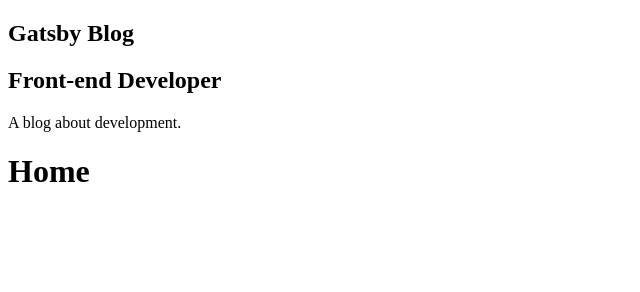
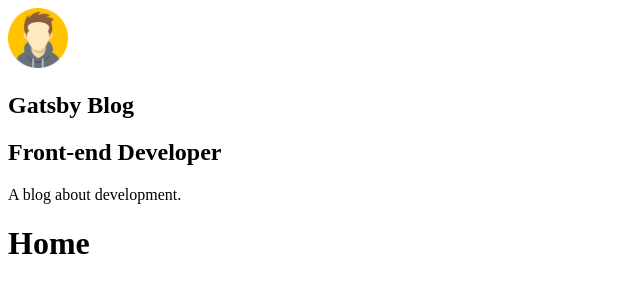
Before and after one commit to joseeduardotomazeli/gatsby-blog, a Gatsby site: page / in a window 1280 px wide. Shown: the whole page, without its empty margins (0-640 px from the left). Built offline with nearby package versions, Linux system fonts and the light colour scheme; Gatsby itself is replaced by a stand-in of ours.

Commit message:
feat: add avatar component

```diff
--- /dev/null
+++ b/src/components/Avatar/index.js
@@ -0,0 +1,25 @@
+import React from "react"
+import { useStaticQuery, graphql } from "gatsby"
+import Image from "gatsby-image"
+
+const Avatar = () => {
+  const query = useStaticQuery(
+    graphql`
+      query AvatarQuery {
+        profilePhoto: file(relativePath: { eq: "profile-photo.png" }) {
+          childImageSharp {
+            fixed(width: 60, height: 60) {
+              ...GatsbyImageSharpFixed
+            }
+          }
+        }
+      }
+    `
+  )
+
+  const { profilePhoto } = query
+
+  return <Image fixed={profilePhoto.childImageSharp.fixed} />
+}
+
+export default Avatar
--- a/src/components/Profile/index.js
+++ b/src/components/Profile/index.js
@@ -1,5 +1,7 @@
 import React from "react"
 import { useStaticQuery, graphql } from "gatsby"
+
+import Avatar from "../Avatar"
 
 const Profile = () => {
   const query = useStaticQuery(graphql`
@@ -20,6 +22,8 @@
 
   return (
     <div className="Profile-wrapper">
+      <Avatar />
+
       <h1>{siteMetadata.title}</h1>
       <h2>{siteMetadata.position}</h2>
       <p>{siteMetadata.description}</p>
```
Also changed, not shown: src/images/profile-photo.png (added).
